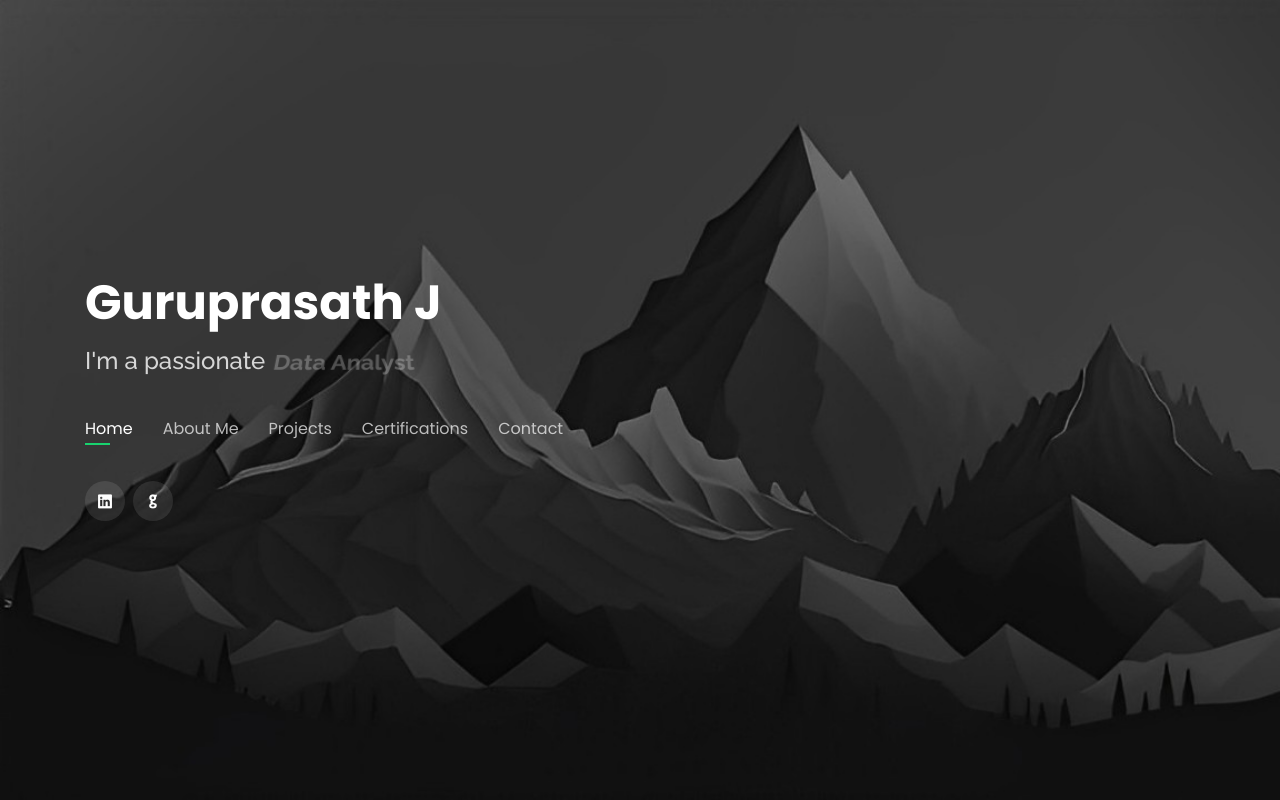
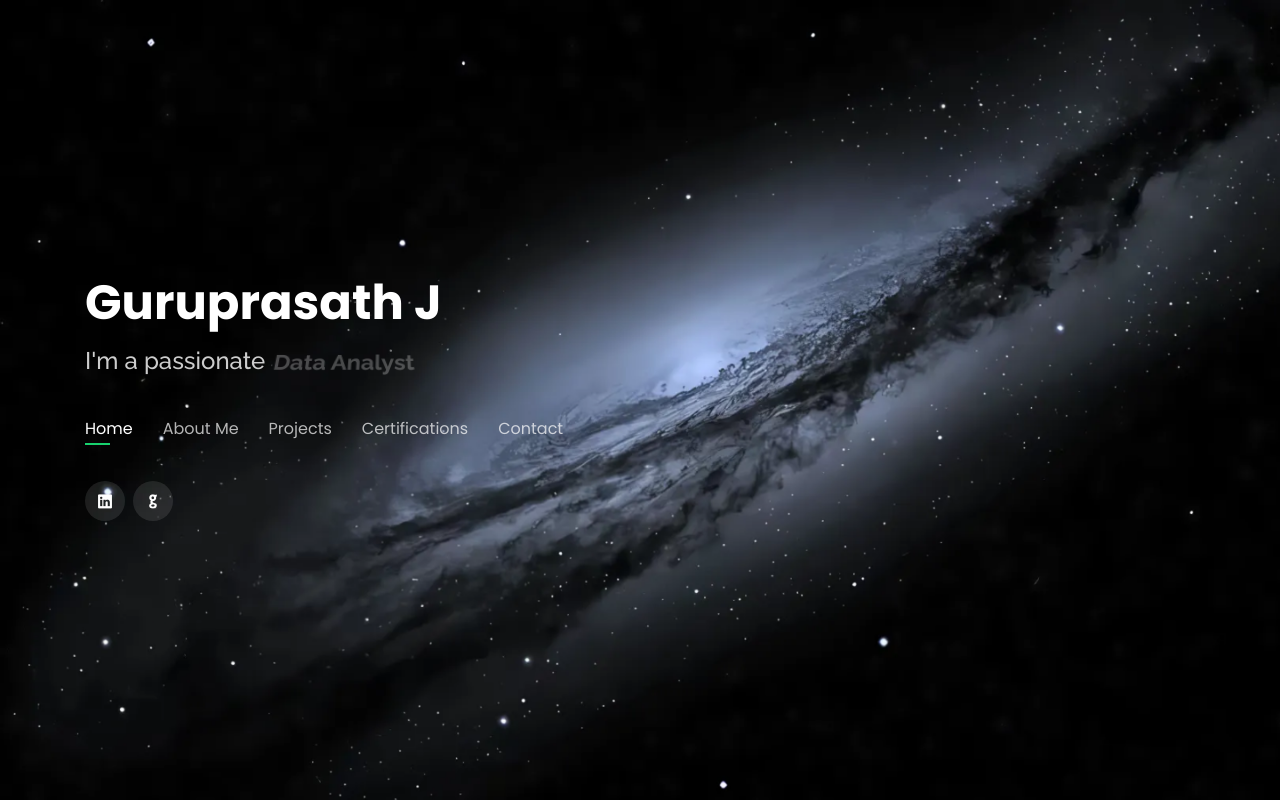
Before and after one commit to guruprasath777/Guruprasath_portfolio, a plain HTML site: page index.html in a window 1280 px wide. Drawn offline with nearby package versions, Linux system fonts and the light colour scheme.

Commit message:
bg change

```diff
--- a/assets/css/style.css
+++ b/assets/css/style.css
@@ -12,7 +12,7 @@ body {
 body::before {
     content: "";
     position: fixed;
-    background: #040404 url("../img/background/4K.jpg") top left no-repeat;
+    background: #040404 url("../img/background/snapedit_1731841715306.jpeg") top left no-repeat;
     background-size: cover;
     left: 0;
     right: 0;
```
Also changed, not shown: assets/img/background/black-galaxy-1600-x-900-background-koiam0no5bt4v0bx.jpg (added), assets/img/background/snapedit_1731841715306.jpeg (added).
